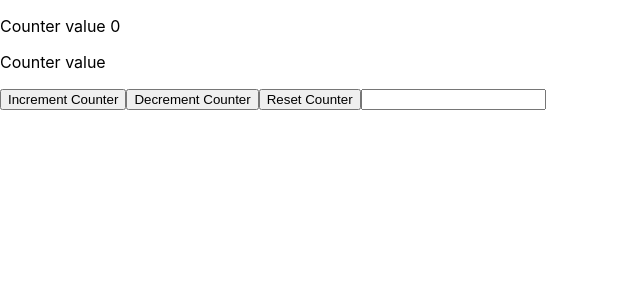
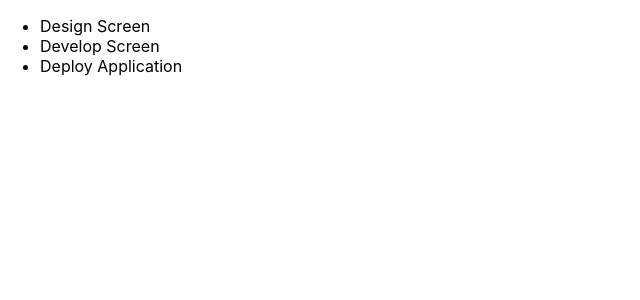
Before and after one commit to veerabrahmam952/react, a React (Create React App) app in the folder my-batch2/: page / in a window 1280 px wide. Shown: the top 300 px of the page, without its empty margins (0-640 px from the left). Built offline with nearby package versions, Linux system fonts and the light colour scheme.

Commit message:
Conditional Rendering and Lists

```diff
--- a/my-batch2/src/App.js
+++ b/my-batch2/src/App.js
@@ -2,6 +2,8 @@ import logo from './logo.svg';
 import './App.css';
 import Student from './Components/Student';
 import Counter from './Components/Counter';
+import {ConditionalRendering, TerniaryCondition, AndOperator} from './Components/Conditional';
+import {ListRendering, TodoList} from './Components/ListRendering';
 
 function App() {
   const studentData = {
@@ -12,7 +14,15 @@ function App() {
   return (
     <>
     {/* <Student studentData={studentData} /> */}
-    <Counter />
+    {/* <Counter /> */}
+    {/* <ConditionalRendering isLoggedIn={'ADMIN'}/>
+    <ConditionalRendering isLoggedIn={''}/> */}
+    {/* <TerniaryCondition isLoggedIn={'ADMIN'}/>
+    <TerniaryCondition isLoggedIn={''}/> */}
+    {/* <AndOperator isLoggedIn={'ADMIN'}/>
+    <AndOperator isLoggedIn={''}/> */}
+    {/* <ListRendering /> */}
+    <TodoList />
     </>
   );
 }
--- /dev/null
+++ b/my-batch2/src/Components/Conditional.js
@@ -0,0 +1,35 @@
+import React from "react";
+
+function ConditionalRendering(props) {
+
+    if(props.isLoggedIn === 'ADMIN') {
+       return(
+        <>
+         <p>Logged in User is Admin</p>
+        </>
+    )
+    }
+    return(
+        <>
+        <p>Logged in User is General User</p>
+        </>
+    )
+}
+
+function TerniaryCondition(props) {
+    return(
+        <>
+          <p>{props.isLoggedIn === 'ADMIN' ? 'Logged in User is Admin' : 'Logged in User is General User'}</p>
+        </>
+    )
+}
+
+function AndOperator(props) {
+    return (
+        <>
+        {props.isLoggedIn === 'ADMIN' && <p>Logged in User is Admin</p> }
+        </>
+    )
+}
+
+export {ConditionalRendering, TerniaryCondition, AndOperator};
--- /dev/null
+++ b/my-batch2/src/Components/ListRendering.js
@@ -0,0 +1,45 @@
+import React from 'react';
+
+function ListRendering() {
+    const productItems = ['Apple', 'Oppo', 'LG'];
+    return(
+        <ul>
+            {productItems.map((item, index)=> (
+                <>
+                  <OnlyListElements key={index} value={item} />
+                </>
+            ))}
+        </ul>
+    )
+}
+
+function OnlyListElements({value}) {
+    return (
+        <>
+        <li>{value}</li>
+        </>
+    )
+}
+
+function TodoList() {
+    const toDoItems = [
+        {id: 1, task: 'Design Screen'},
+        {id: 2, task: 'Develop Screen'},
+        {id: 3, task: 'Deploy Application'},
+    ]
+    return(
+        <>
+        {toDoItems.length > 0 ? <ul>
+            {toDoItems.map(item => (
+                (
+                <li key={item.id}>{item.task}</li>
+            )
+            ))}
+        </ul>: <p>No tasks found</p>}
+
+        </>
+
+    )
+}
+
+export {ListRendering, TodoList};
```
